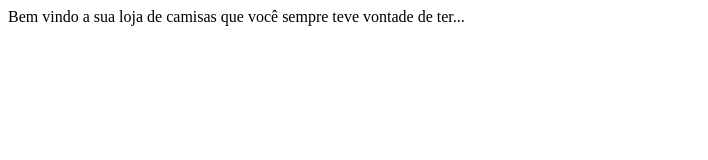
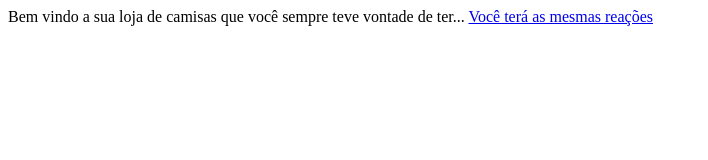
Before and after one commit to Helberthadm/Projeto-Loja-Camisas-Esportivas, a plain HTML site: page Site-exemplo/index.html in a window 1280 px wide. Shown: the whole page, without its empty margins (0-708 px from the left). Drawn offline with Linux system fonts and the light colour scheme.

Commit message:
Incluindo um pequeno vídeo na página principal

```diff
--- a/Site-exemplo/index.html
+++ b/Site-exemplo/index.html
@@ -8,5 +8,7 @@
 </head>
 <body>
     Bem vindo a sua loja de camisas que você sempre teve vontade de ter...
+<a href="https://www.youtube.com/watch?v=x8HtwIem9bM" target="">Você terá as mesmas reações</a>
+
 </body>
 </html>
```
